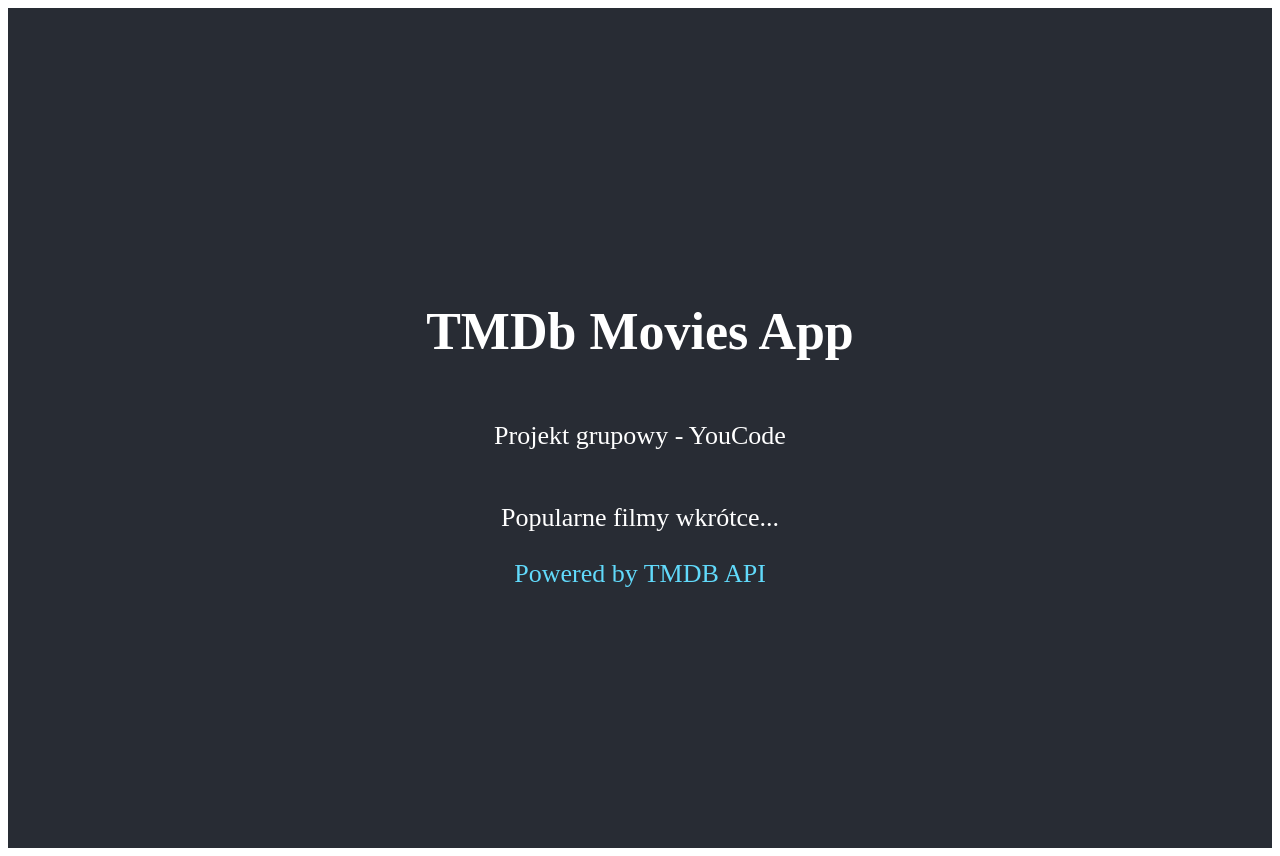
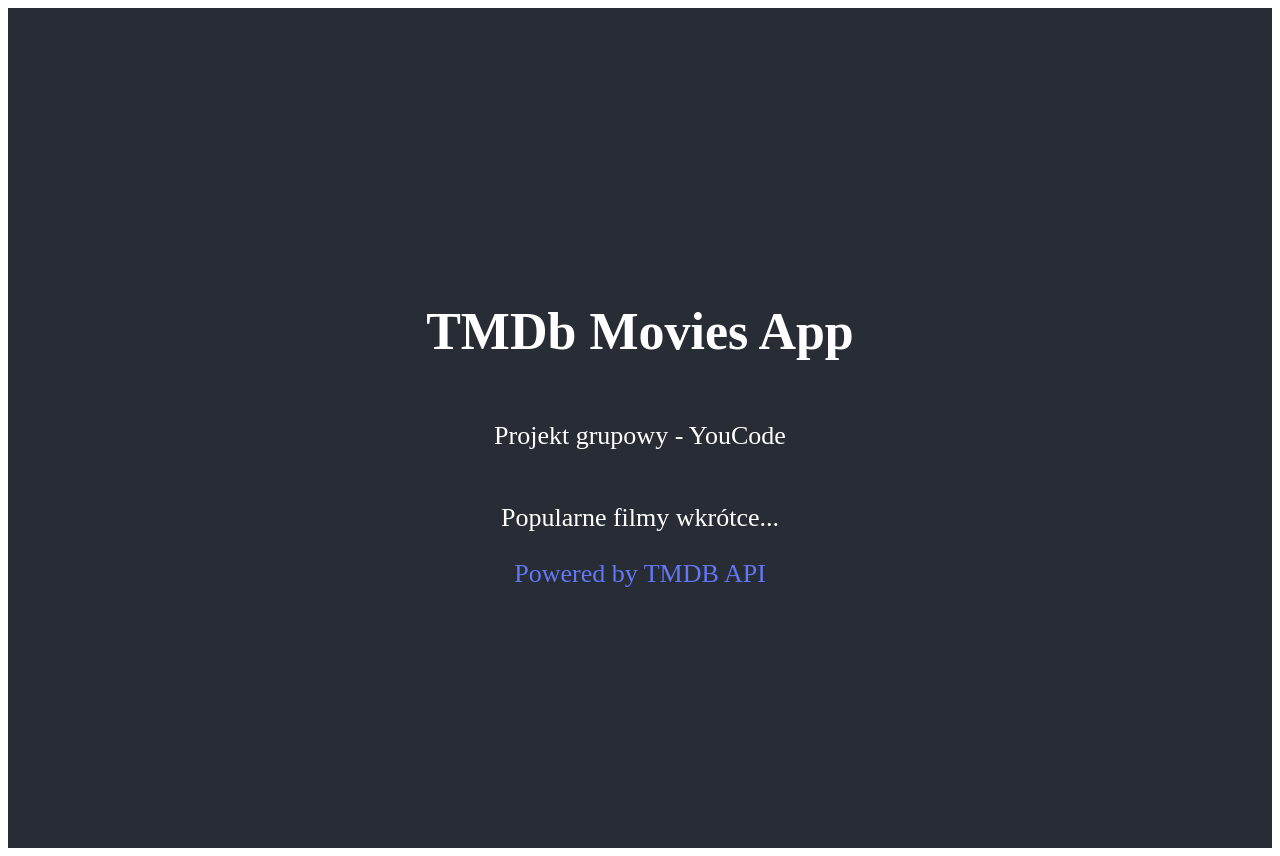
Before and after one commit to Mr-SuSeL/TMDb-Movies-app, a React (Create React App) app: page / in a window 1280 px wide. Built offline with nearby package versions, Linux system fonts and the light colour scheme.

Commit message:
Initial work on dev-lucas branch

```diff
--- a/src/styledGlobals.js
+++ b/src/styledGlobals.js
@@ -17,7 +17,7 @@
 `;
 
 export const AppLink = styled.a`
-  color: #61dafb;
+  color: #6178fbff;
   text-decoration: none;
 
   &:hover {
```
